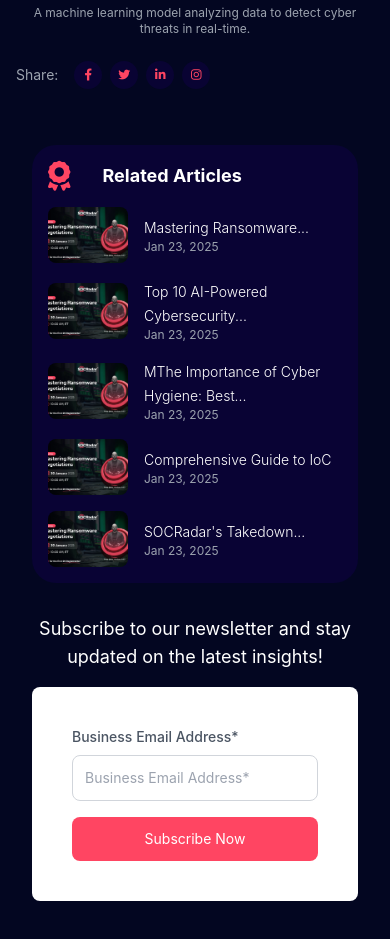
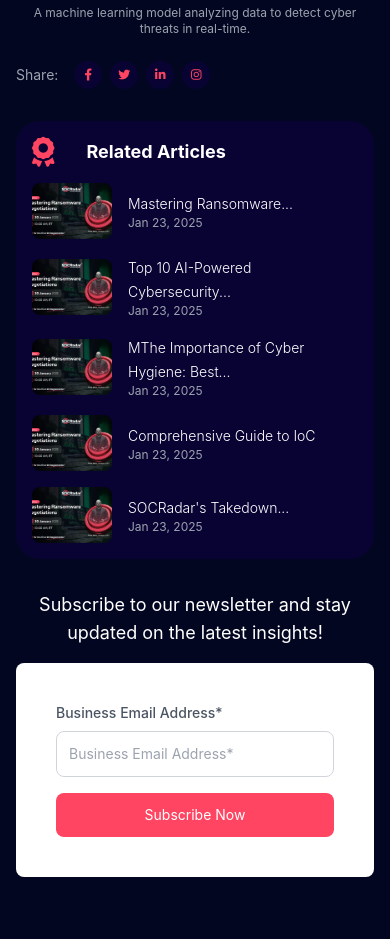
Before and after one commit to nihuGit/OpenBlog, a website: page index.html in a window 390 px wide. Shown: the part 5520-6459 px from the top of the page. After the commit the page ends 6437 px from the top, so only its background shows below. Drawn offline with Linux system fonts and the light colour scheme.

Commit message:
Update new change

```diff
--- a/input.css
+++ b/input.css
@@ -83,20 +83,20 @@
 }
 
 .layout__container {
-  @apply container mx-auto;
+  @apply max-w-8xl mx-auto;
 }
 
 .layout__grid {
-  @apply grid grid-cols-1 lg:grid-cols-12 gap-8;
+  @apply grid grid-cols-1 xl:grid-cols-12 gap-8;
 }
 
 /* Sidebar Block */
 .sidebar {
-  @apply lg:col-span-2 space-y-6;
+  @apply xl:col-span-2 space-y-6;
 }
 
 .sidebar--hidden {
-  @apply hidden lg:block;
+  @apply hidden xl:block;
 }
 
 .sidebar__content {
@@ -108,7 +108,7 @@
 }
 
       .report-card {
-        @apply  rounded-3xl py-5 px-3;
+        @apply  rounded-3xl py-5 px-4 ;
       }
         .report-card--container {
           @apply bg-neutral-card text-center ;
@@ -140,7 +140,7 @@
 
           /* TOC card */
           .toc-card {
-            @apply bg-neutral-card text-primary-main rounded-3xl py-5 px-4 ;
+            @apply bg-neutral-card text-primary-main rounded-3xl py-5 px-4  ;
           }
 
             .toc-card__header {
@@ -183,7 +183,7 @@
 
             /* Blog Container */
             .blog {
-                @apply lg:col-span-7 space-y-6  lg:px-8;
+                @apply xl:col-span-7 space-y-6  lg:px-8;
             }
             .blog__header{
                 @apply flex flex-col md:flex-row justify-between items-start md:items-center pb-6 mb-6;
@@ -289,15 +289,15 @@
 
             /* right part */
             .related-articles-container{
-                @apply lg:col-span-3 space-y-6 px-4 mt-6;
+                @apply xl:col-span-3 space-y-6  ;
             }
 
 .related-articles {
-  @apply sticky lg:-top-1/4;
+  @apply sticky lg:-top-1/4 lg:px-8 xl:px-0;
 }
 
 .related-articles__card {
-  @apply bg-neutral-card p-4 lg:px-8 lg:py-10 rounded-3xl;
+  @apply bg-neutral-card p-4   md:px-8 md:py-10 rounded-3xl;
 }
 
 .related-articles__header {
@@ -313,7 +313,7 @@
 }
 
 .related-articles__list {
-  @apply space-y-4 mt-4 lg:mt-10;
+  @apply space-y-4 mt-4 xl:mt-10;
 }
 
 .related-articles__item {
@@ -333,7 +333,7 @@
 }
 
 .subscription {
-  @apply mt-6 md:mt-8 lg:mt-10 py-2 lg:py-4 md:w-1/2 lg:w-full mx-auto;
+  @apply mt-6 md:mt-8 xl:mt-10 py-2 xl:py-4 md:w-1/2 xl:w-full mx-auto;
 }
 
 .subscription__text {
```
Also changed, not shown: style.css.
